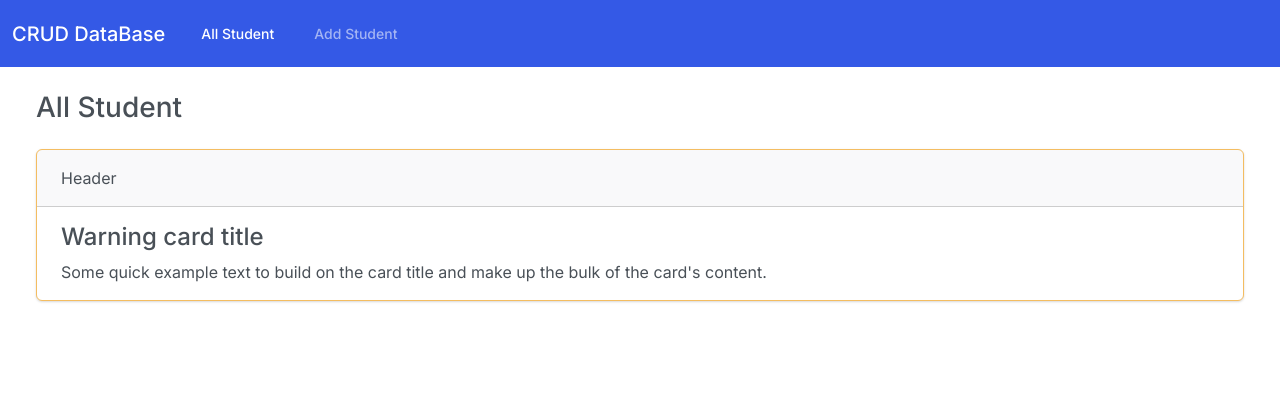
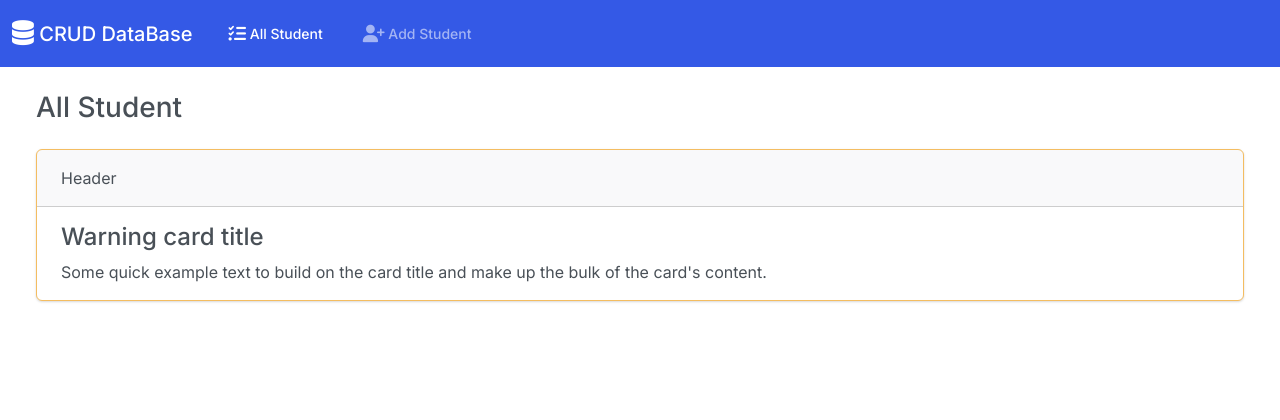
Before and after one commit to dem0saic/CRUD_PROJECT, a Django app: page / in a window 1280 px wide. Shown: the top 420 px of the page. Run offline with Django 5.2, Linux system fonts and the light colour scheme; data that the repository does not hold is empty; some libraries are stand-ins or nearby versions.

Commit message:
viewing all student template with django control structure

```diff
--- a/Student_Records/Records/templates/index.html
+++ b/Student_Records/Records/templates/index.html
@@ -5,12 +5,13 @@
             <meta name = "viewport" content = "width = device-width, initial-scale = 1.0">
             <meta http-equiv = "X-UA-Compatible" content = "ie = edge">
             <link rel = "stylesheet" href = "{% static 'bootstrap.min.css' %}">
+            <link rel="stylesheet" href="https://cdnjs.cloudflare.com/ajax/libs/font-awesome/6.5.2/css/all.min.css" integrity="sha512-SnH5WK+bZxgPHs44uWIX+LLJAJ9/2PkPKZ5QiAj6Ta86w+fsb2TkcmfRyVX3pBnMFcV7oQPJkl9QevSCWr3W6A==" crossorigin="anonymous" referrerpolicy="no-referrer" />
             <meta charset = "UTF-8">
             <title>Student Record</title>
         <body class= "d-flex flex-column min-vh-100">
             <nav class="navbar navbar-expand-lg bg-primary" data-bs-theme="dark">
                 <div class="container-fluid">
-                <a class="navbar-brand" href="#">CRUD DataBase</a>
+                <a class="navbar-brand" href="#"> <i class="fa-sharp fa-solid fa-database fa-lg"></i> CRUD DataBase</a>
                 <button class="navbar-toggler" type="button" data-bs-toggle="collapse" data-bs-target="#navbarColor01" aria-controls="navbarColor01" aria-expanded="false" aria-label="Toggle navigation">
                     <span class="navbar-toggler-icon"></span>
                 </button>
@@ -18,10 +19,10 @@
                 <div class="collapse navbar-collapse" id="navbarColor01">
                     <ul class="navbar-nav me-auto">
                     <li class="nav-item">
-                        <a class="nav-link active" href="#">All Student </a>
+                        <a class="nav-link active" href="#"> <i class="fa-solid fa-list-check fa-lg"></i> All Student </a>
                     </li>
                     <li class="nav-item">
-                        <a class="nav-link" href="#">Add Student</a>
+                        <a class="nav-link" href="#"> <i class="fa-solid fa-user-plus  fa-lg"></i> Add Student</a>
                     </li>
                     </ul>
                 </div>
@@ -31,8 +32,11 @@
                 <h3 class="m-4">All Student</h3>
                 <div class="row">
                     <div class="col-md-12">
-                        <div class="card border-warning mb-4 ms-4 me-4" ">
-                        <div class="card-header">Header</div>
+                        {% if students %}
+                        {% else %}
+                        {% endif %}
+                        <div class="card border-warning mb-4 ms-4 me-4">
+                            <div class="card-header">Header</div>
                             <div class="card-body">
                                 <h4 class="card-title">Warning card title</h4>
                                 <p class="card-text">Some quick example text to build on the card title and make up the bulk of the card's content.</p>
--- a/Student_Records/Records/views.py
+++ b/Student_Records/Records/views.py
@@ -4,5 +4,5 @@ from .models import Student
 # Create your views here.
 def index(request):
     return render(request, 'index.html', {
-        'Student': Student.objects.all(),
+        'students': Student.objects.all(),
     })
```
